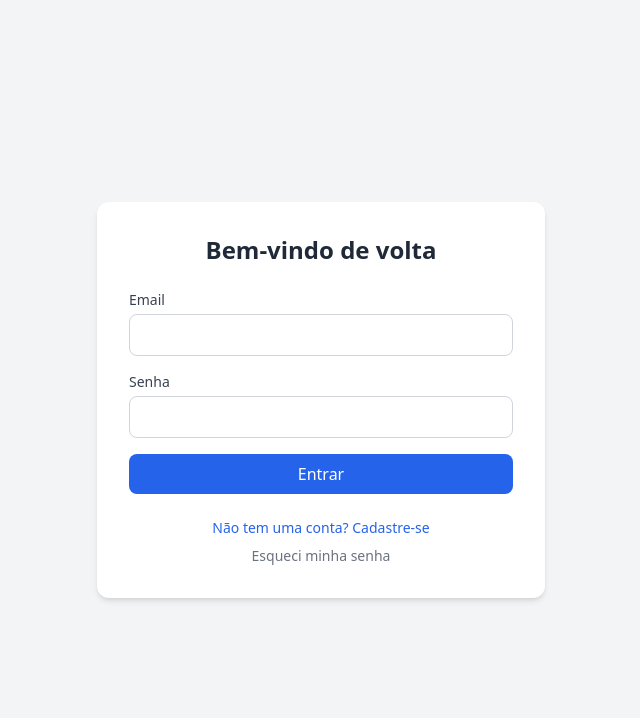
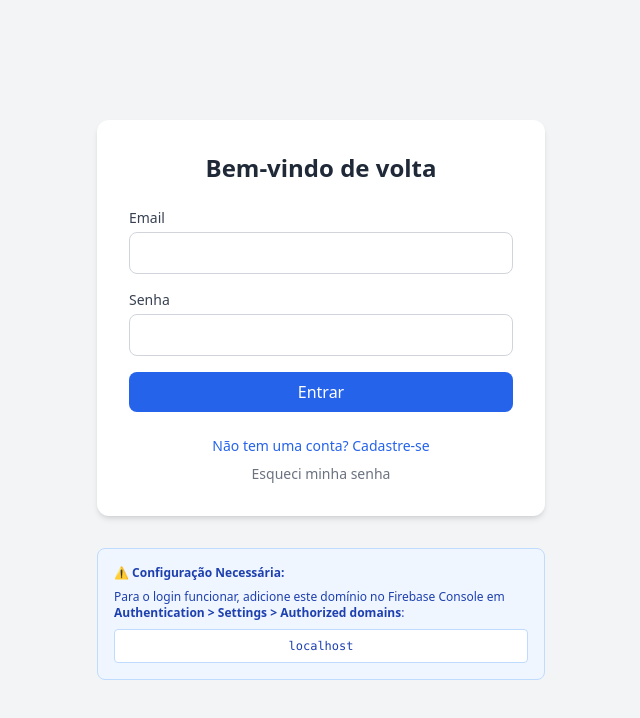
Before and after one commit to pliniocflima/appEstoque, a React (Vite) app: page /#/ in a window 1280 px wide. Shown: the top 718 px of the page, without its empty margins (319-959 px from the left). Built offline with nearby package versions, Linux system fonts and the light colour scheme.

Commit message:
Add files via upload

```diff
--- a/pages/Login.tsx
+++ b/pages/Login.tsx
@@ -14,7 +14,7 @@ const Login: React.FC = () => {
   const navigate = useNavigate();
 
   // Mude para false para esconder o aviso de configuração de domínio
-  const SHOW_DOMAIN_WARNING = false;
+  const SHOW_DOMAIN_WARNING = true;
 
   useEffect(() => {
     // Captura o domínio atual para ajudar na configuração do Firebase
```
